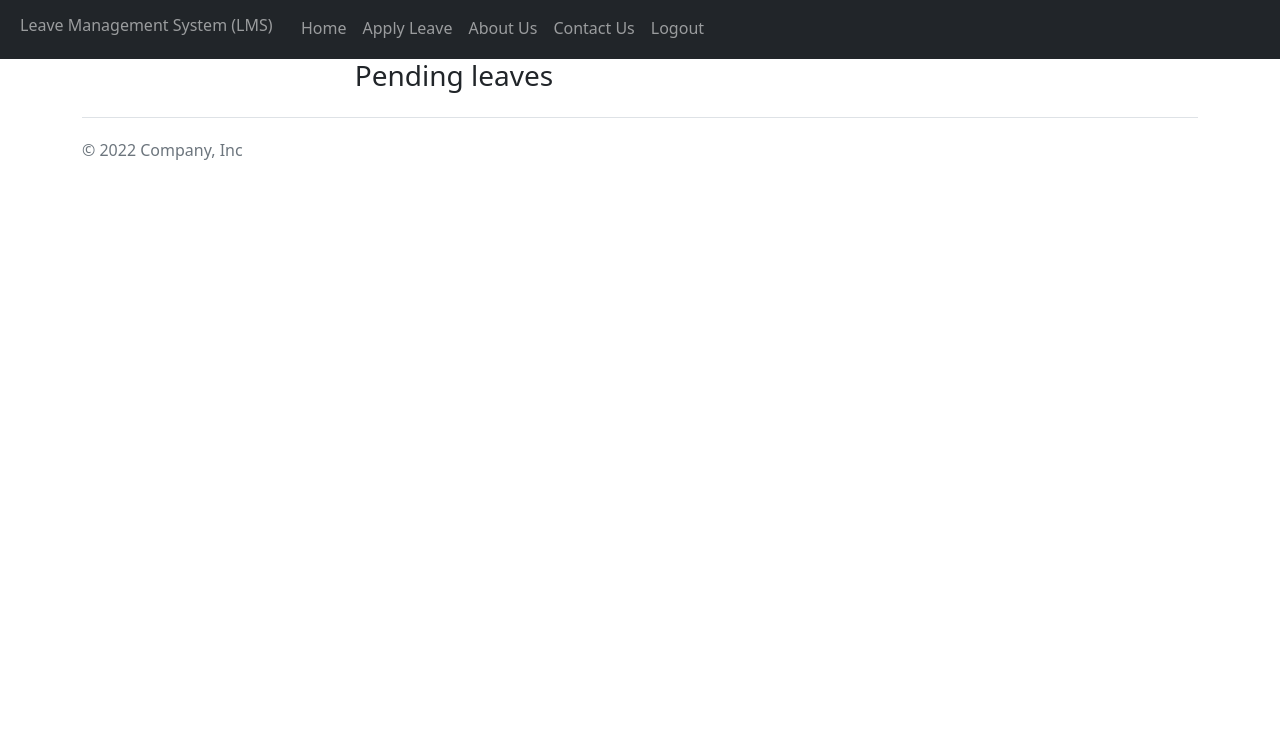
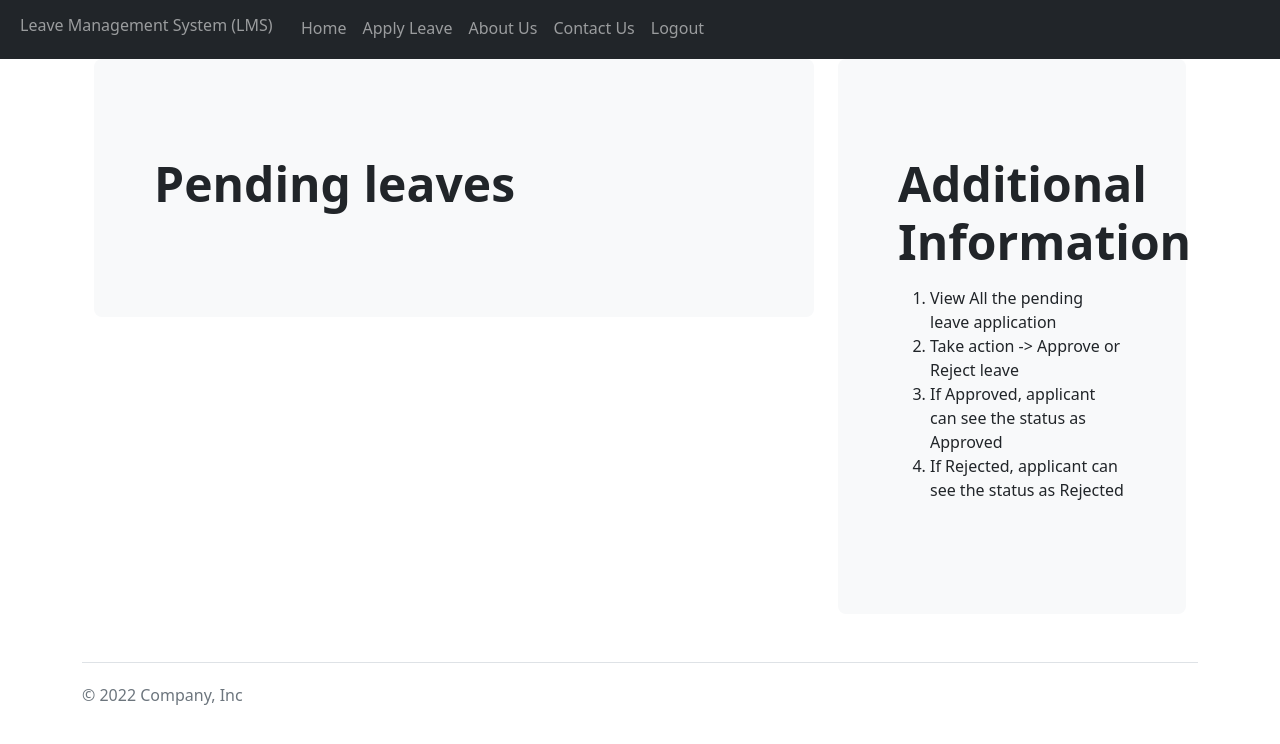
Before and after one commit to AkshayaTonde/FlaskFullApp, a Flask app: page /managerapproval in a window 1280 px wide. Shown: the top 744 px of the page. Run offline with Flask 2, Linux system fonts and the light colour scheme; a user stored in the database is signed in; data comes from the database, SQL or seed files in the repository; both versions use the stored data as it was after the commit.

Commit message:
changes final

```diff
--- a/website/templates/managerapproval.html
+++ b/website/templates/managerapproval.html
@@ -1,12 +1,17 @@
     {% extends "base.html" %}
     {% block title %} Manager Approval {% endblock%}
     {% block content %}
+    <div class="container">
+        <div class="row">
+
+            <div class="col-md-8" >
+                <div class="p-5 mb-4 bg-light rounded-3">
+                    <div class="container-fluid py-5">
+                    <h1 class="display-5 fw-bold">Pending leaves</h1>
+                    <div  class="col-md-8 form-group" align="center" id="leaves">
                         <form method="POST">
-
-    <div  class="col-md-8 form-group" align="center" id="leaves">
-        <h1 class="h3 mb-3 fw-normal">Pending leaves</h1>
                         {% for leave in leaves %}
-        <div class="card border-dark w-75">
+                        <div class="card border-dark ">
                             <div class="card-body">
                                 <div align="left"class="card-text">
                                     Employee Name : {{leave.user.username}}<br>
@@ -27,6 +32,40 @@
 
                         </div>
                         {% endfor %}
+                    </form>
                     </div>
-</form>
+                    </div>
+                </div>
+            </div>
+
+        <div class="col-md-4" >
+            <div class="p-5 mb-4 bg-light rounded-3">
+                <div class="container-fluid py-5">
+                <h1 class="display-5 fw-bold">Additional Information</h1>
+                <p class="col-md-8 fs-4">
+                    <ol>
+                        <li>
+                            View All the pending leave application
+                        </li>
+                        <li>
+                            Take action -> Approve or Reject leave
+                        </li>
+                        <li>
+                            If Approved, applicant can see the status as Approved
+                        </li>
+                        <li>
+                            If Rejected, applicant can see the status as Rejected
+                        </li>
+
+                    </ol>
+                </p>
+
+                </div>
+            </div>
+        </div>
+
+
+        </div>
+    </div>
+
     {% endblock %}
--- a/website/views.py
+++ b/website/views.py
@@ -28,7 +28,7 @@ def home():
 @login_required
 def managerapproval():
     #Get all the pending leaves and render them on the page
-    leaves = Leave.query.filter_by(status= 3)
+    leaves = Leave.query.filter_by(status= 3 )
     return render_template('managerapproval.html', user=current_user, leaves= leaves)
 
 @views.route('/rejectleave/<leaveid>')
```
Also changed, not shown: website/templates/applyleave.html (+40 -3 lines), website/templates/home.html (+38 -2 lines), website/templates/login.html (+21 -4 lines), website/database.db. Lines whose indentation alone changed are shown as unchanged.
